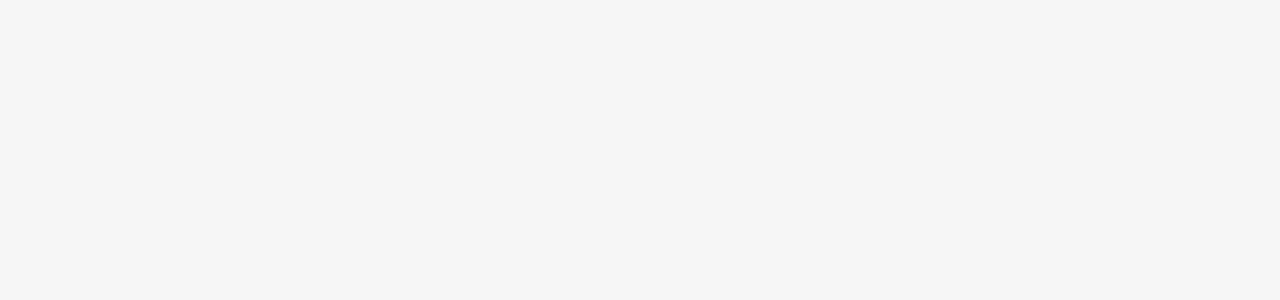
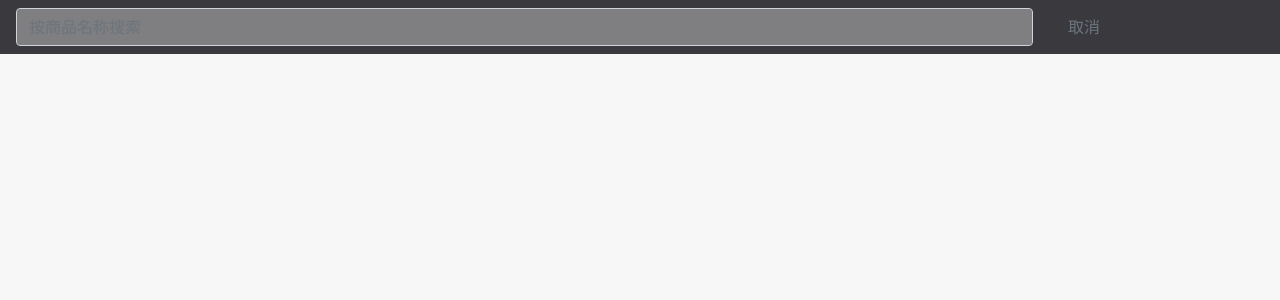
Before and after one commit to super-html5/shopping, an Angular app: page /search in a window 1280 px wide. Before the commit this address led to /. Shown: the top 300 px of the page. Built offline with nearby package versions, Linux system fonts and the light colour scheme.

Commit message:
发现页面 init 共享footer

```diff
--- a/src/app/dashboard/dashboard-routing.module.ts
+++ b/src/app/dashboard/dashboard-routing.module.ts
@@ -3,10 +3,12 @@ import {Routes, RouterModule} from '@angular/router';
 
 import {IndexComponent} from './index/index.component';
 import {DetailsComponent} from './details/details.component';
+import {SearchComponent} from './search/search.component';
 
 const routes: Routes = [
   {path: 'index', component: IndexComponent},
-  {path: 'details', component: DetailsComponent}
+  {path: 'details', component: DetailsComponent},
+  {path: 'search', component: SearchComponent}
 ];
 
 @NgModule({
--- a/src/app/dashboard/dashboard.module.ts
+++ b/src/app/dashboard/dashboard.module.ts
@@ -7,6 +7,7 @@ import {IndexComponent} from './index/index.component';
 import {BannerListComponent} from './banner-list/banner-list.component';
 import {DetailsComponent} from './details/details.component';
 import { CurrencyDirective } from './currency.directive';
+import { SearchComponent } from './search/search.component';
 
 @NgModule({
   imports: [
@@ -18,7 +19,8 @@ import { CurrencyDirective } from './currency.directive';
     IndexComponent,
     BannerListComponent,
     DetailsComponent,
-    CurrencyDirective
+    CurrencyDirective,
+    SearchComponent
   ]
 })
 export class DashboardModule {
--- /dev/null
+++ b/src/app/dashboard/search/search.component.html
@@ -0,0 +1,11 @@
+<div class="row">
+  <nav class="navbar navbar-expand-lg fixed-top navbar-light navbar-background col-12">
+    <form class="form-check-inline my-0 col-10">
+      <input class="form-control mr-sm-2" type="search" placeholder="按商品名称搜索" aria-label="Search">
+    </form>
+    <div class="col-2 px-0 text-secondary">取消</div>
+  </nav>
+</div>
+<div class="row">
+  <div></div>
+</div>
--- /dev/null
+++ b/src/app/dashboard/search/search.component.scss
@@ -0,0 +1,8 @@
+.navbar-background {
+  background-color: rgba(58, 57, 62, 1);
+}
+
+.form-control {
+  color: #b3b3b3;
+  background-color: rgba(255, 255, 255, 0.35);
+}
--- /dev/null
+++ b/src/app/dashboard/search/search.component.ts
@@ -0,0 +1,15 @@
+import { Component, OnInit } from '@angular/core';
+
+@Component({
+  selector: 'app-search',
+  templateUrl: './search.component.html',
+  styleUrls: ['./search.component.scss']
+})
+export class SearchComponent implements OnInit {
+
+  constructor() { }
+
+  ngOnInit() {
+  }
+
+}
```
Also changed, not shown: src/app/share/share.module.ts (+6 -1 lines), 1 other file (tests, documents, lock files or other folders).
